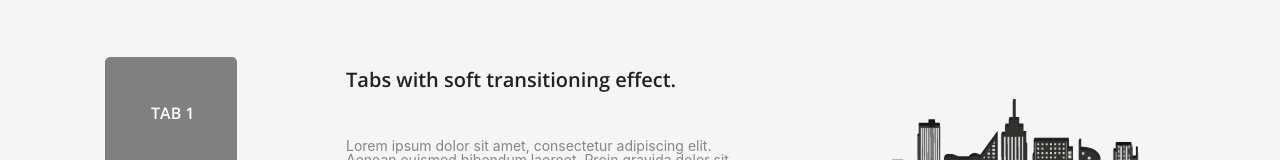
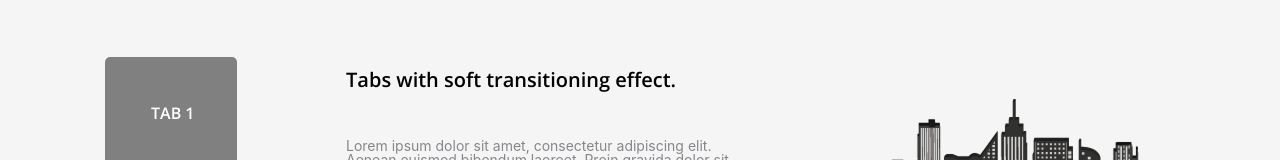
Before and after one commit to vicyarmots/axit, a plain HTML site: page index.html in a window 1280 px wide. Shown: the part 940-1100 px from the top of the page. Drawn offline with Linux system fonts and the light colour scheme.

Commit message:
fix-features-info

```diff
--- a/css/main.css
+++ b/css/main.css
@@ -283,8 +283,10 @@
 
 .heading {
   font-family: "OpenSans-Semibold";
+
+  font-weight: 900;
   font-size: 20px;
-  font-weight: none;
+  color: black;
 }
 
 .heading-desc-1,
```
